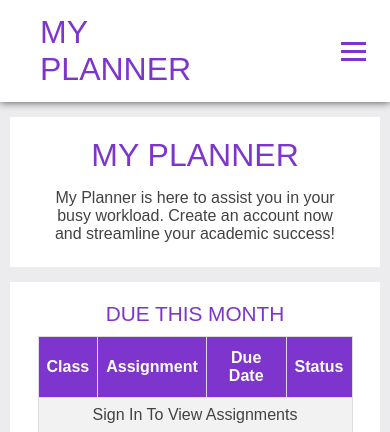
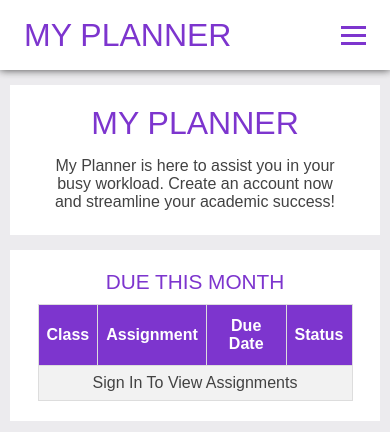
Before and after one commit to KennethOtero/MyPlanner, a PHP site: page / in a window 390 px wide; the page is wider, and only the part inside the window is pictured. Shown: the top 432 px of that part. Run offline with PHP 8.4, Linux system fonts and the light colour scheme.

Commit message:
Removed padding for logo on smaller screens

```diff
--- a/styles/home.css
+++ b/styles/home.css
@@ -389,6 +389,11 @@ a {
         transform: translateY(-8px) rotate(-45deg);
     }
 
+    .nav-branding {
+        /* font-size: 1.5rem; /* Make logo smaller on mobile */
+        padding: 0; /* Prevent logo from going on a new line */
+    }
+
     .nav-menu {
         position: fixed;
         right: -100%;
```
